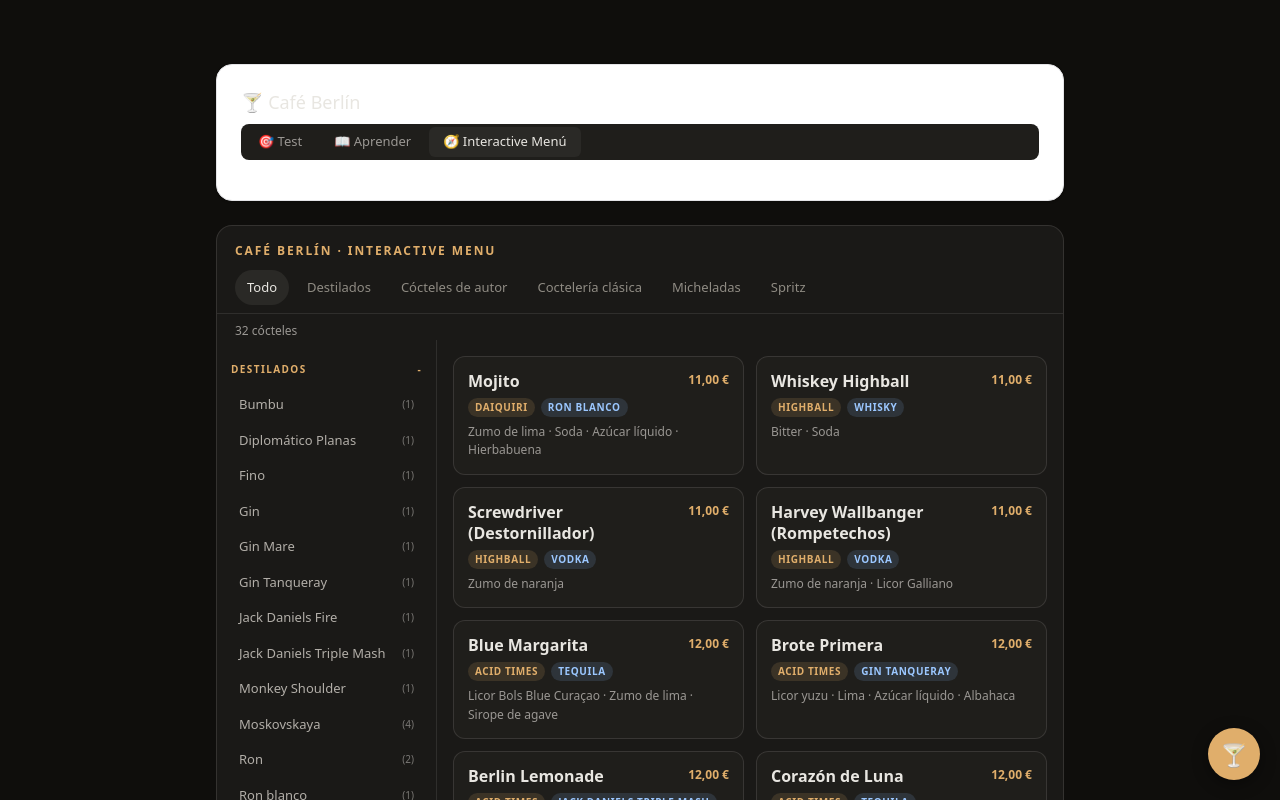
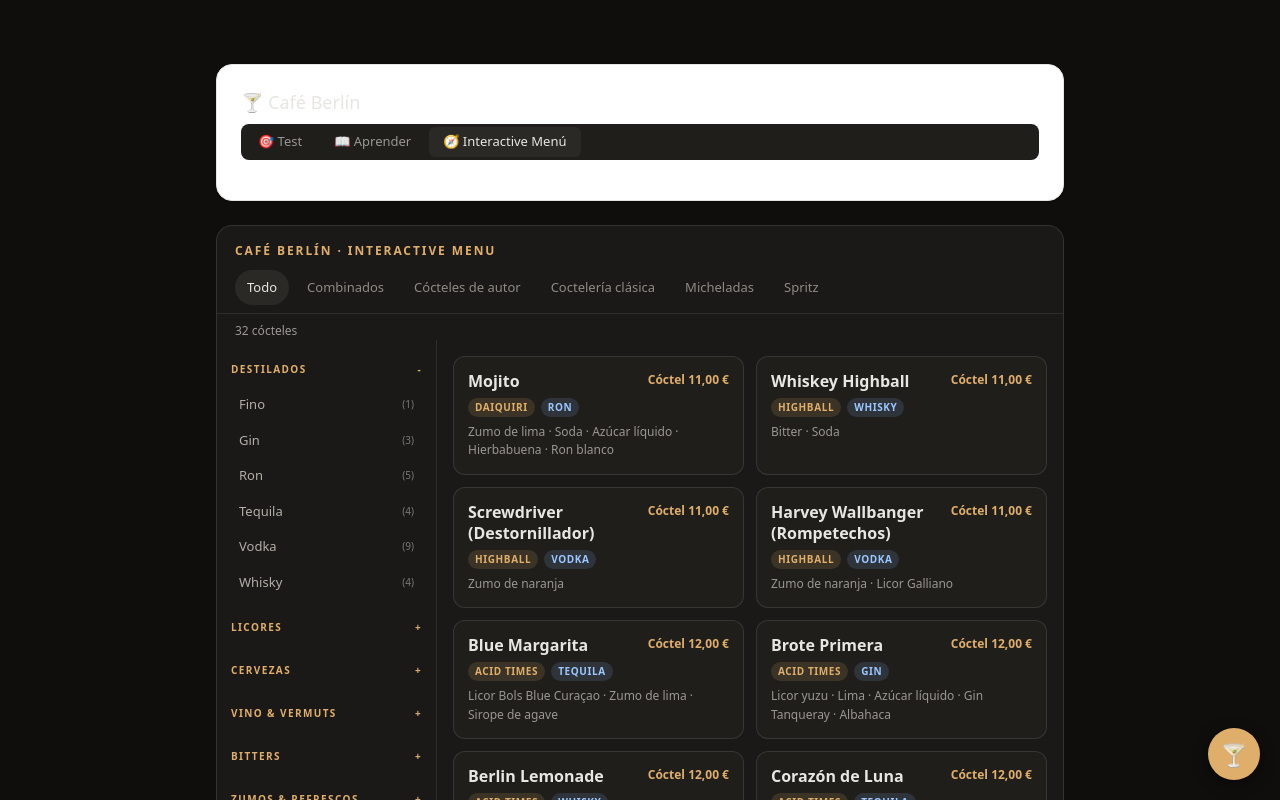
Before and after one commit to MarieBerezhna/berlin_bartender, a Next.js app: page / in a window 1280 px wide. Both pictures are taken after a click on the button "🧭 Interactive Menú". Shown: the top 800 px of the page. Built offline with nearby package versions, Linux system fonts and the light colour scheme.

Commit message:
improv interactive menu

```diff
--- a/app/components/interactive/InteractiveMenu.tsx
+++ b/app/components/interactive/InteractiveMenu.tsx
@@ -9,7 +9,6 @@ import {
 	CLASICA_FAMILIES,
 	DESTILADOS_CATS,
 	DESTILADOS_SUBGROUPS,
-	DESTILADOS_TAB,
 	INGR_GROUP,
 	MENU_SPIRIT_HINTS,
 	type MenuItem,
@@ -33,6 +32,7 @@ type AccordionState = Record<InteractiveFilterKey, boolean>;
 type InteractiveItem = {
 	name: string;
 	price: number;
+	priceLabel: string;
 	section: string;
 	spiritBrand: string;
 	spirits: string[];
@@ -45,6 +45,14 @@ type InteractiveItem = {
 	siropes: string[];
 	otros: string[];
 };
+
+const SPIRIT_FAMILY_PATTERNS: Array<[RegExp, string]> = [
+	[/vodka|moskovskaya|smirnoff/i, "Vodka"],
+	[/tequila|don julio/i, "Tequila"],
+	[/ron|bumbu|diplom[aá]tico|zacapa|barcel[oó]/i, "Ron"],
+	[/whisky|whiskey|jack daniels|tullamore|bulleit|monkey shoulder|macallan|bushmills|toki/i, "Whisky"],
+	[/gin|tanqueray|hendrick/i, "Gin"],
+];
 
 const EMPTY_STATE: InteractiveState = {
 	spirits: [],
@@ -70,7 +78,8 @@ const DEFAULT_ACCORDION: AccordionState = {
 	otros: false,
 };
 
-const interactiveCats = ["Todo", DESTILADOS_TAB, "Cócteles de autor", "Coctelería clásica", "Micheladas", "Spritz"];
+const COMBINADOS_TAB = "Combinados";
+const interactiveCats = ["Todo", COMBINADOS_TAB, "Cócteles de autor", "Coctelería clásica", "Micheladas", "Spritz"];
 
 function fmt(price: number): string {
 	return `${price.toFixed(2).replace(".", ",")} €`;
@@ -80,9 +89,22 @@ function ingrGroup(name: string): string {
 	return INGR_GROUP[name] || "other";
 }
 
+function getSpiritFamily(label: string): string {
+	const normalized = String(label || "").trim();
+	if (!normalized) return "Otros";
+	if (DESTILADOS_CATS.includes(normalized)) return normalized;
+	if (normalized === "Whiskey") return "Whisky";
+
+	for (const [pattern, family] of SPIRIT_FAMILY_PATTERNS) {
+		if (pattern.test(normalized)) return family;
+	}
+
+	return normalized;
+}
+
 function getMainSpirit(item: MenuItem): string {
 	const cat = String(item?.cat || "").trim();
-	if (DESTILADOS_CATS.includes(cat)) return cat;
+	if (DESTILADOS_CATS.includes(cat)) return getSpiritFamily(cat);
 
 	const ingr = Array.isArray(item?.ingr) ? item.ingr : [];
 	if (!ingr.length) return "Otros";
@@ -98,27 +120,29 @@ function getMainSpirit(item: MenuItem): string {
 		return group === "spirit" && !excludedSpirits.has(ing) && (MENU_SPIRIT_HINTS.has(ing) || ordered.includes(ing));
 	});
 
-	if (spiritCandidates.length) return spiritCandidates[0];
+	if (spiritCandidates.length) return getSpiritFamily(spiritCandidates[0]);
 	return "Otros";
 }
 
 function getInteractiveSpiritGroup(item: MenuItem): string {
 	const cat = String(item?.cat || "").trim();
-	if (DESTILADOS_CATS.includes(cat)) return cat;
-	if (["Tequila", "Tequila Don Julio"].includes(cat)) return "Tequila";
-	if (["Gin", "Gin Tanqueray", "Gin Mare"].includes(cat)) return "Gin";
-	if (["Vodka", "Moskovskaya", "Vodka Smirnoff Tamarindo"].includes(cat)) return "Vodka";
-	if (["Ron", "Ron blanco", "Ron jamaicano", "Bumbu", "Diplomático Planas"].includes(cat)) return "Ron";
-	if (["Whisky", "Whiskey", "Jack Daniels Fire", "Jack Daniels Triple Mash", "Monkey Shoulder"].includes(cat)) {
-		return "Whisky";
+	if (DESTILADOS_CATS.includes(cat)) return getSpiritFamily(cat);
+
+	const ingr = Array.isArray(item?.ingr) ? item.ingr : [];
+	for (const ingredient of ingr) {
+		if (ingrGroup(ingredient) === "spirit") {
+			const family = getSpiritFamily(ingredient);
+			if (family !== "Otros") return family;
+		}
 	}
+
 	return "Otros";
 }
 
 function getInteractivePool(activeTab: string, activeFamily: string | null, includeAll = false): MenuItem[] {
 	let pool: MenuItem[];
 
-	if (activeTab === DESTILADOS_TAB) {
+	if (activeTab === COMBINADOS_TAB) {
 		pool = (RAW as MenuItem[]).filter((item) => DESTILADOS_CATS.includes(item.cat));
 		if (activeFamily) pool = pool.filter((item) => item.cat === activeFamily);
 		return pool;
@@ -137,14 +161,21 @@ function getInteractivePool(activeTab: string, activeFamily: string | null, incl
 	return pool;
 }
 
-function buildInteractiveMenuData(items: MenuItem[]): InteractiveItem[] {
+function buildInteractiveMenuData(items: MenuItem[], preferCombinedPrice: boolean): InteractiveItem[] {
 	return items.map((item) => {
 		const ingr = Array.isArray(item?.ingr) ? item.ingr : [];
 		const section = item?.family || item?.cat || "Otros";
 		const spiritGroup = getInteractiveSpiritGroup(item);
 		const spirit = spiritGroup === "Otros" ? getMainSpirit(item) : spiritGroup;
 		const excludedSpirits = new Set(["Cerveza", "Vino tinto", "Vermut", "Vermut tinto", "Cava"]);
-		const spirits = ingr.filter((ing) => ingrGroup(ing) === "spirit" && !excludedSpirits.has(ing));
+		const spirits = uniqueSorted(
+			DESTILADOS_CATS.includes(item.cat)
+				? [getSpiritFamily(item.cat)]
+				: ingr
+					.filter((ing) => ingrGroup(ing) === "spirit" && !excludedSpirits.has(ing))
+					.map((ing) => getSpiritFamily(ing))
+					.filter((ing) => ing !== "Otros"),
+		);
 		const licores = ingr.filter((ing) => ingrGroup(ing) === "liqueur");
 		const cervezas = ingr.filter((ing) => ingrGroup(ing) === "beer");
 		const vinosVermuts = ingr.filter((ing) => ingrGroup(ing) === "wine");
@@ -166,11 +197,12 @@ function buildInteractiveMenuData(items: MenuItem[]): InteractiveItem[] {
 				!frutas.includes(ing) &&
 				!siropes.includes(ing),
 		);
-		const price = item?.prices?.length ? Math.min(...item.prices.map((p) => p.p)) : 0;
+		const displayPrice = getDisplayPrice(item, preferCombinedPrice);
 
 		return {
 			name: item.name,
-			price,
+			price: displayPrice.price,
+			priceLabel: displayPrice.priceLabel,
 			section,
 			spiritBrand: spirit,
 			spirits,
@@ -207,27 +239,42 @@ function countMatches(source: InteractiveItem[], key: InteractiveFilterKey, valu
 	return source.filter((item) => item[key].includes(value)).length;
 }
 
+function getDisplayPrice(item: MenuItem, preferCombined: boolean): { price: number; priceLabel: string } {
+	const prices = Array.isArray(item.prices) ? item.prices : [];
+	if (!prices.length) return { price: 0, priceLabel: "" };
+
+	if (preferCombined) {
+		const preferred = prices.find((entry) => entry.label === "combinado") || prices.find((entry) => entry.label === "copa") || prices[0];
+		return { price: preferred.p, priceLabel: preferred.label };
+	}
+
+	const cheapest = prices.reduce((lowest, entry) => (entry.p < lowest.p ? entry : lowest), prices[0]);
+	return { price: cheapest.p, priceLabel: cheapest.label };
+}
+
 export default function InteractiveMenu() {
 	const [activeTab, setActiveTab] = useState<string>("Todo");
 	const [activeFamily, setActiveFamily] = useState<string | null>(null);
 	const [interactiveState, setInteractiveState] = useState<InteractiveState>(EMPTY_STATE);
 	const [accordionState, setAccordionState] = useState<AccordionState>(DEFAULT_ACCORDION);
 
+	const preferCombinedPrice = activeTab === COMBINADOS_TAB;
+
 	const data = useMemo(
-		() => buildInteractiveMenuData(getInteractivePool(activeTab, activeFamily, false)),
-		[activeFamily, activeTab],
+		() => buildInteractiveMenuData(getInteractivePool(activeTab, activeFamily, false), preferCombinedPrice),
+		[activeFamily, activeTab, preferCombinedPrice],
 	);
 
 	const source = useMemo(
-		() => buildInteractiveMenuData(getInteractivePool(activeTab, activeFamily, true)),
-		[activeFamily, activeTab],
+		() => buildInteractiveMenuData(getInteractivePool(activeTab, activeFamily, true), preferCombinedPrice),
+		[activeFamily, activeTab, preferCombinedPrice],
 	);
 
 	const list = useMemo(() => data.filter((item) => matchesInteractiveFilters(item, interactiveState)), [data, interactiveState]);
 
-	const hasSubtabs = activeTab === AUTOR_CAT || activeTab === CLASICA_CAT || activeTab === DESTILADOS_TAB;
+	const hasSubtabs = activeTab === AUTOR_CAT || activeTab === CLASICA_CAT || activeTab === COMBINADOS_TAB;
 	const subtabFamilies =
-		activeTab === DESTILADOS_TAB
+		activeTab === COMBINADOS_TAB
 			? DESTILADOS_SUBGROUPS
 			: activeTab === AUTOR_CAT
 				? AUTOR_FAMILIES
@@ -383,7 +430,10 @@ export default function InteractiveMenu() {
 							<div className="interactive-card" key={`${item.section}-${item.name}`}>
 								<div className="interactive-card-top">
 									<div className="interactive-card-name">{item.name}</div>
-									<div className="interactive-card-price">{fmt(item.price)}</div>
+									<div className="interactive-card-price">
+										{item.priceLabel ? <span style={{ textTransform: "capitalize" }}>{item.priceLabel} </span> : null}
+										{fmt(item.price)}
+									</div>
 								</div>
 								<div className="interactive-card-badges">
 									<span className="interactive-badge interactive-badge-section">{item.section}</span>
```
